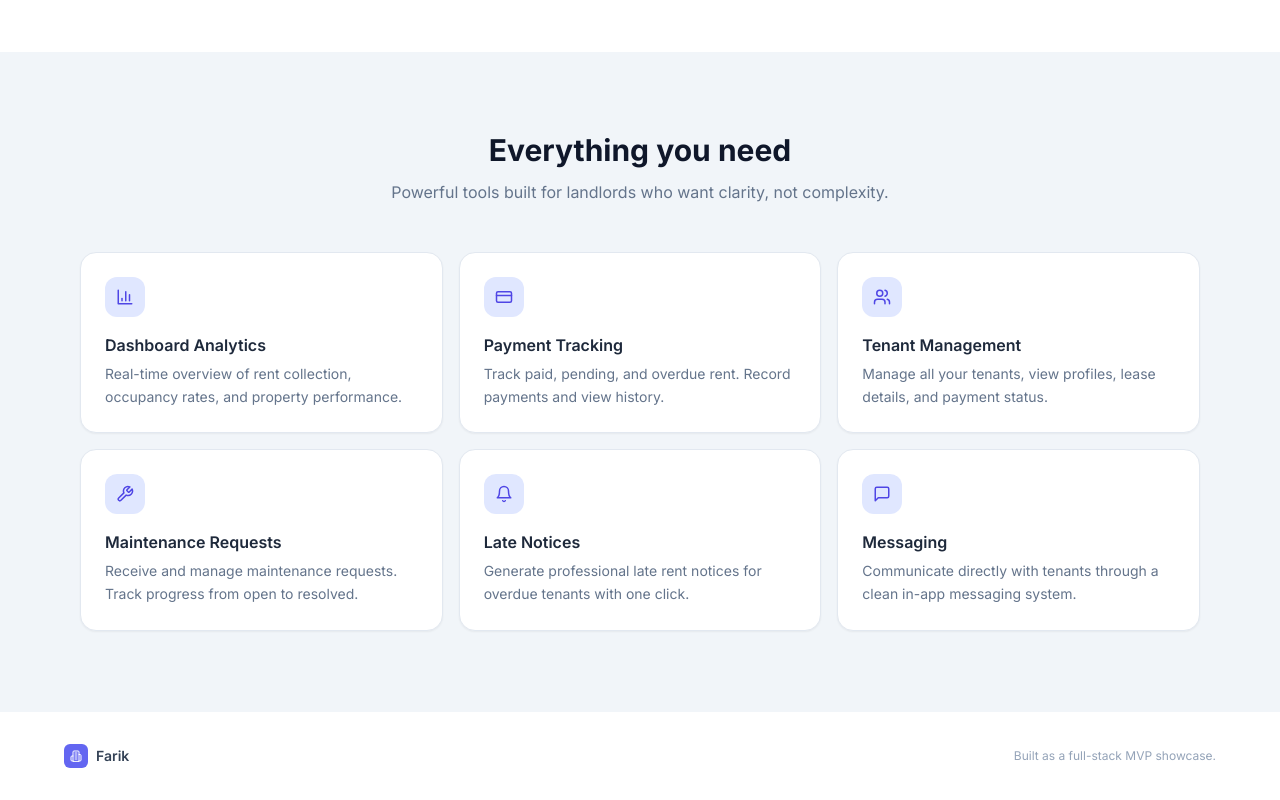
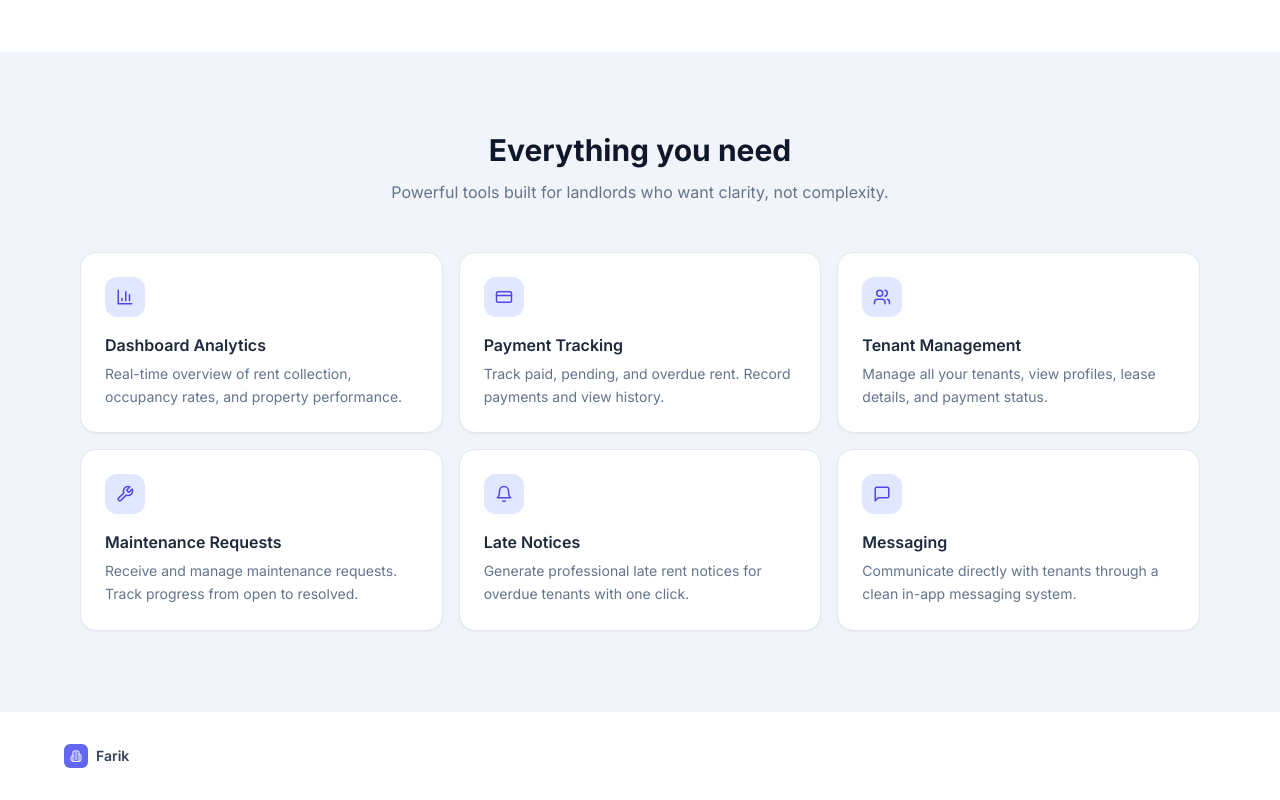
Before and after one commit to Junior1060/farik, a React (Vite) app in the folder frontend/: page / in a window 1280 px wide. Shown: the part 541-1341 px from the top of the page. Built offline with nearby package versions, Linux system fonts and the light colour scheme; no server answers.

Commit message:
Remove MVP showcase line from landing page footer

```diff
--- a/frontend/src/pages/LandingPage.jsx
+++ b/frontend/src/pages/LandingPage.jsx
@@ -87,7 +87,6 @@ const LandingPage = () => (
           </div>
           <span className="font-semibold text-slate-700 text-sm">Farik</span>
         </div>
-        <p className="text-xs text-slate-400">Built as a full-stack MVP showcase.</p>
       </div>
     </footer>
   </div>
```
